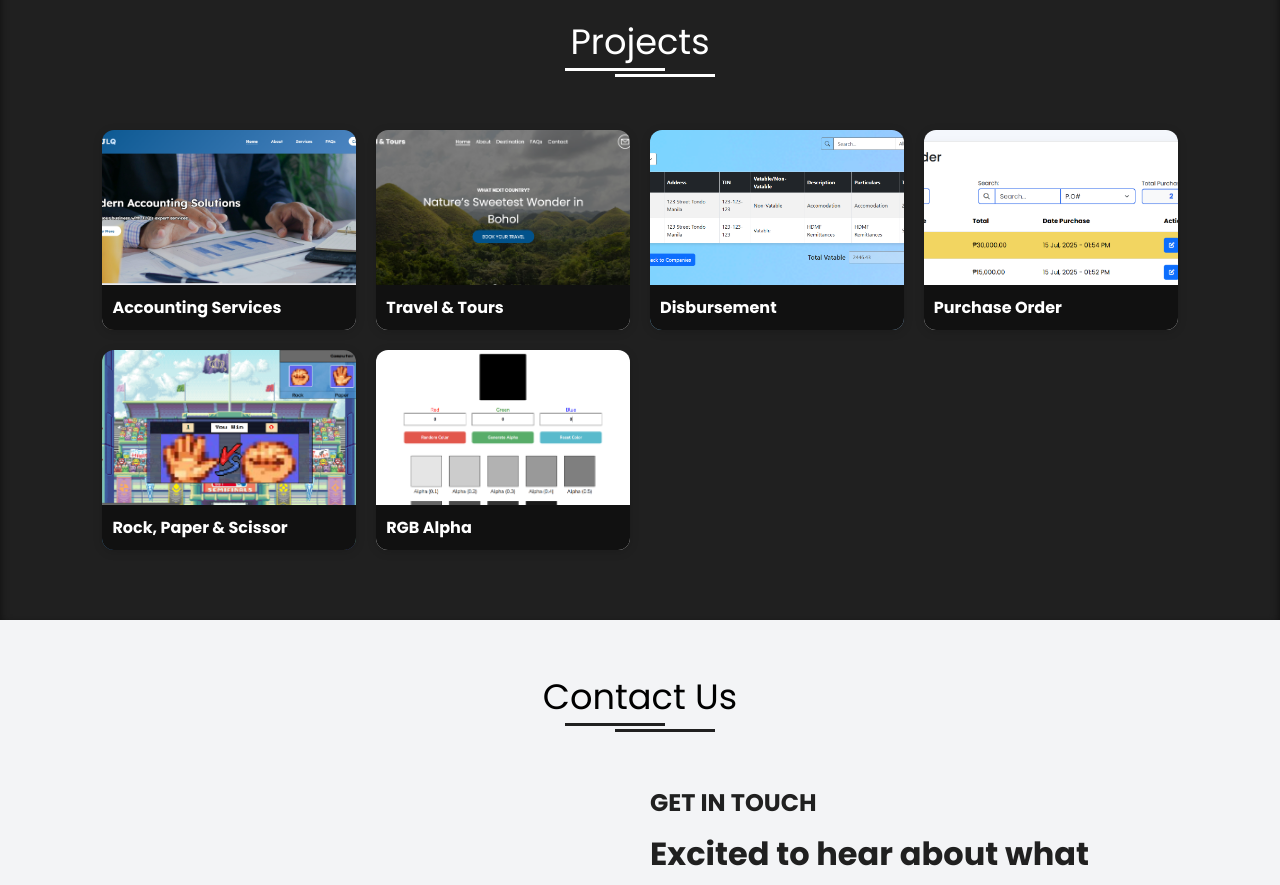
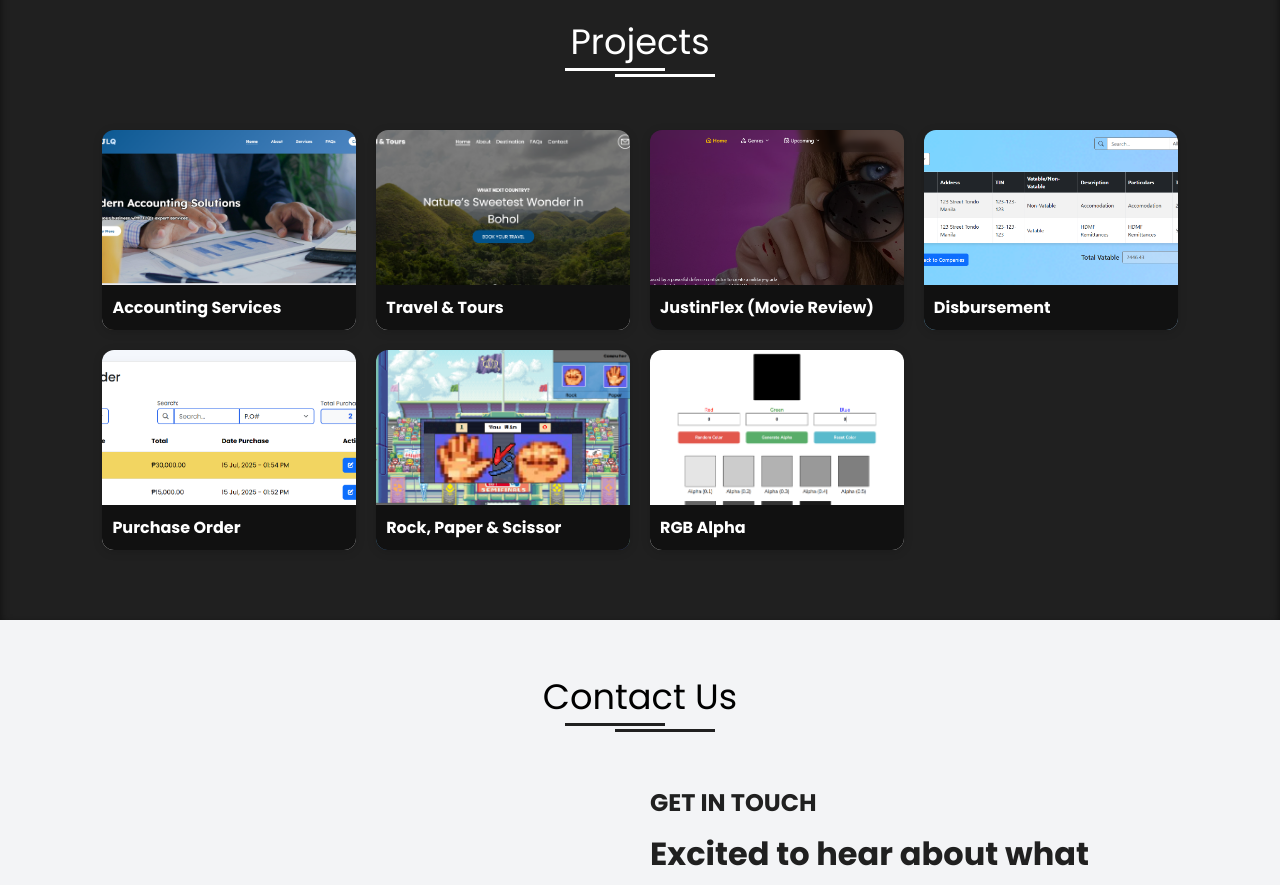
Before and after one commit to JustinCoders/my-portfolio, a React (Vite) app: page / in a window 1280 px wide. Shown: the part 1400-2285 px from the top of the page. Built offline with nearby package versions, Linux system fonts and the light colour scheme.

Commit message:
Add new project

```diff
--- a/src/Components/Project/Project.jsx
+++ b/src/Components/Project/Project.jsx
@@ -22,6 +22,11 @@ const Project = () => {
             imgSrc="/ProjectPhoto/traveltours.png"
             title="Travel & Tours"
             url=""
+          />
+          <ProjectCard
+            imgSrc="/ProjectPhoto/justinflex.png"
+            title="JustinFlex (Movie Review)"
+            url="https://justinflex.vercel.app/"
           />
           <ProjectCard
             imgSrc="/ProjectPhoto/disbursement.png"
```
Also changed, not shown: public/ProjectPhoto/justinflex.png (added).
